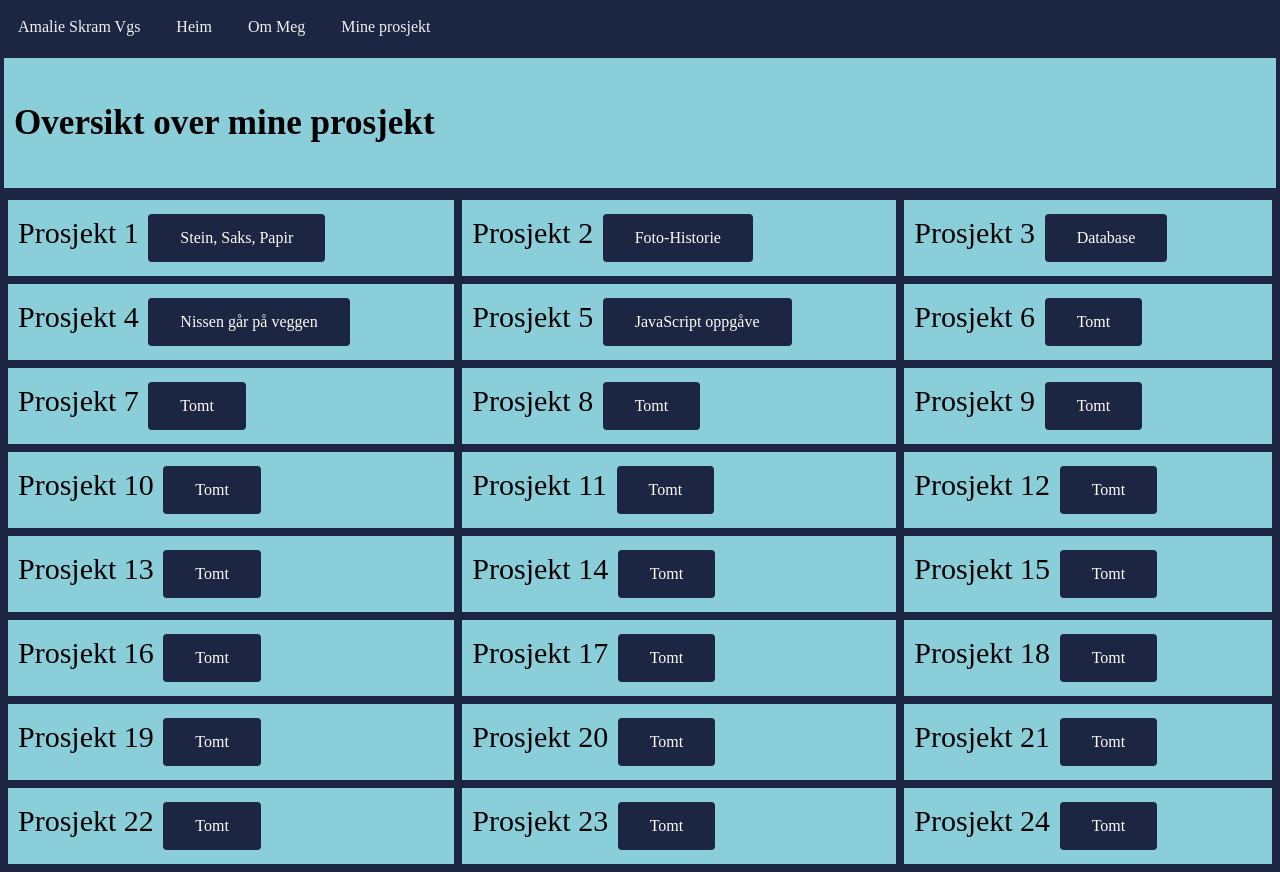
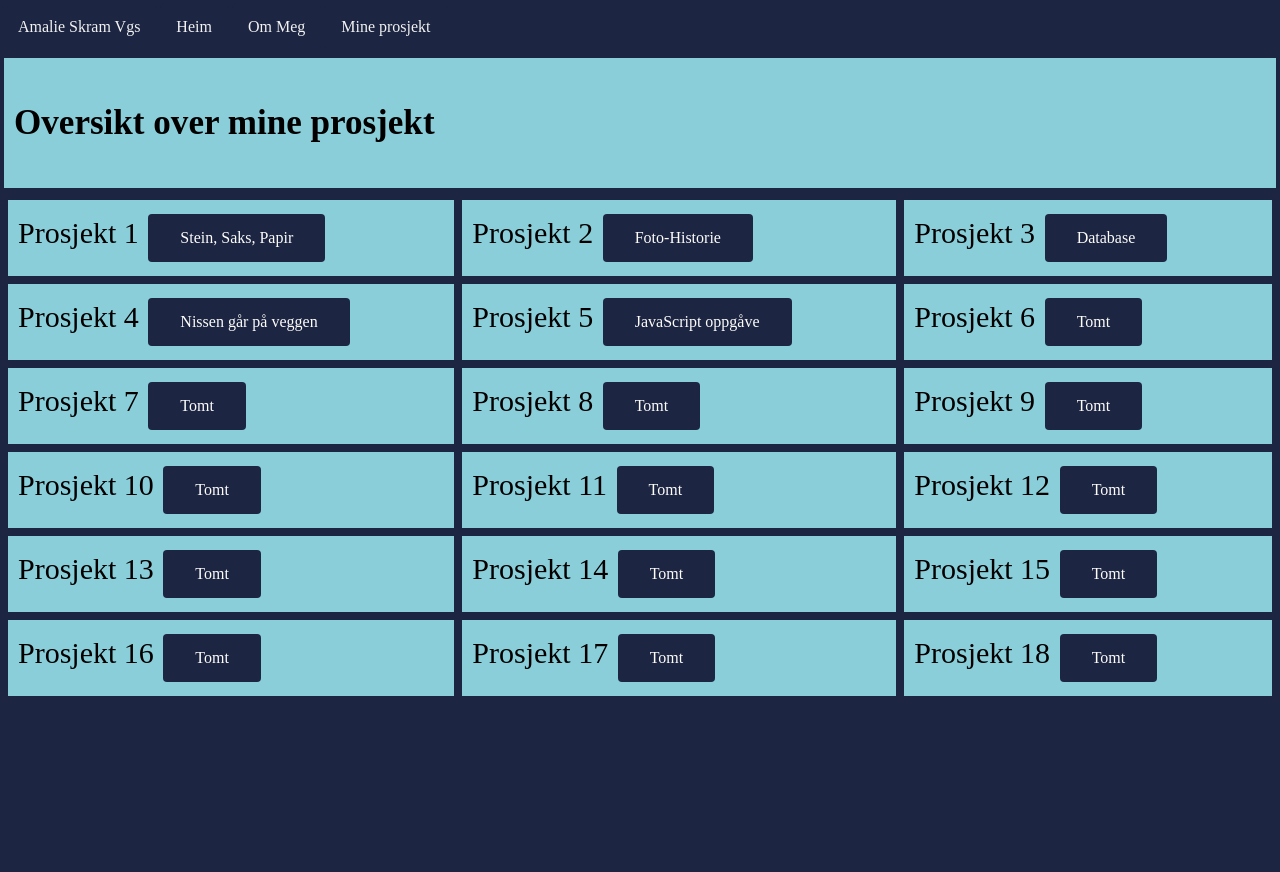
Before and after one commit to Selmsun/NY-ASVGS-prosjekt, a plain HTML site: page HTML/Mineprosjekt.html in a window 1280 px wide. After the commit the page ends 800 px from the top, so only its background shows below. Drawn offline with Linux system fonts and the light colour scheme.

Commit message:
Update Mineprosjekt.html

```diff
--- a/HTML/Mineprosjekt.html
+++ b/HTML/Mineprosjekt.html
@@ -42,12 +42,6 @@
         <div class="grid-item">Prosjekt 16 <a href="" class="button">Tomt</a></div>
         <div class="grid-item">Prosjekt 17 <a href="" class="button">Tomt</a></div>
         <div class="grid-item">Prosjekt 18 <a href="" class="button">Tomt</a></div>
-        <div class="grid-item">Prosjekt 19 <a href="" class="button">Tomt</a></div>
-        <div class="grid-item">Prosjekt 20 <a href="" class="button">Tomt</a></div>
-        <div class="grid-item">Prosjekt 21 <a href="" class="button">Tomt</a></div>
-        <div class="grid-item">Prosjekt 22 <a href="" class="button">Tomt</a></div>
-        <div class="grid-item">Prosjekt 23 <a href="" class="button">Tomt</a></div>
-        <div class="grid-item">Prosjekt 24 <a href="" class="button">Tomt</a></div>
       </div>
 
 </body>
```
